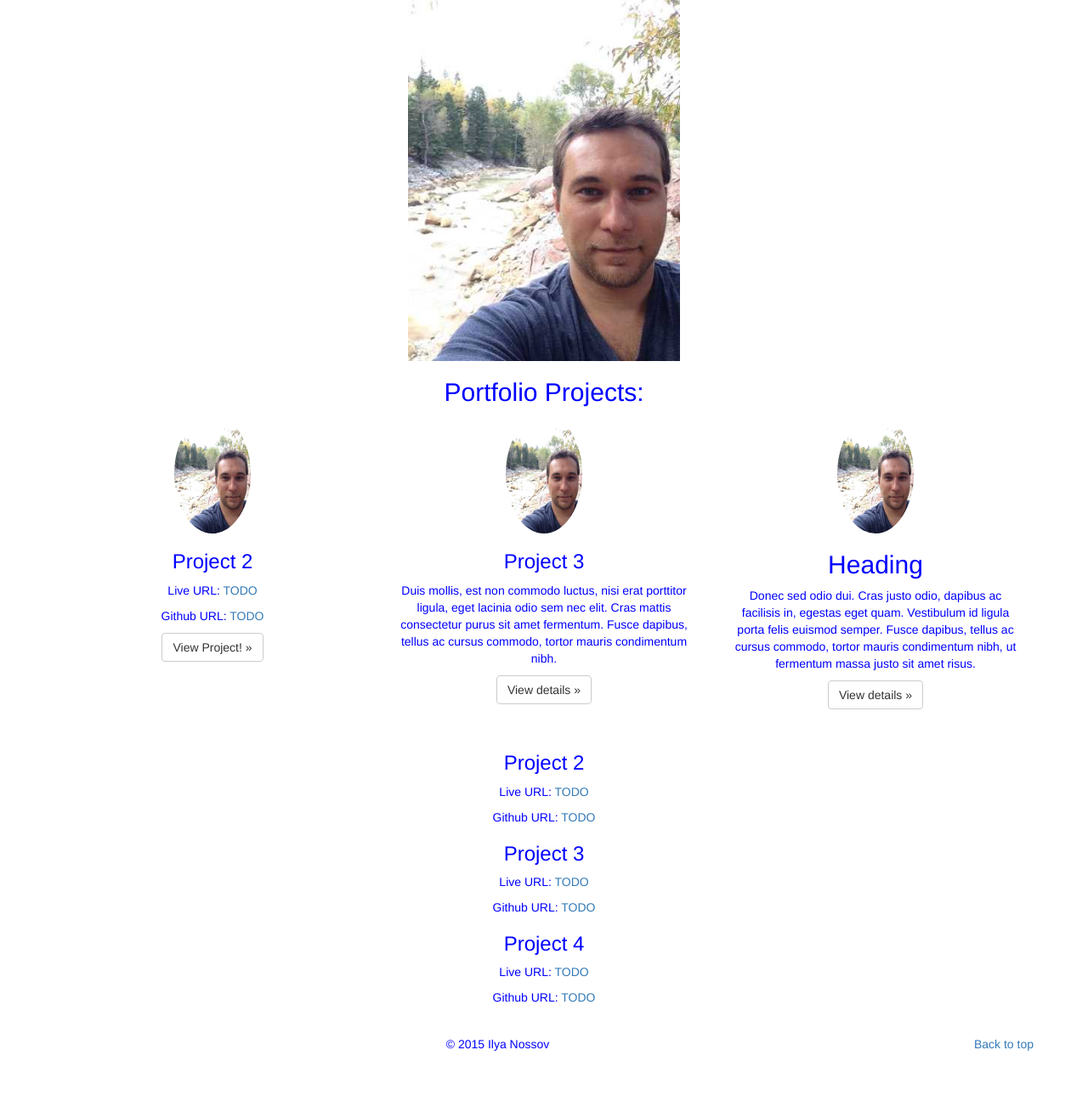
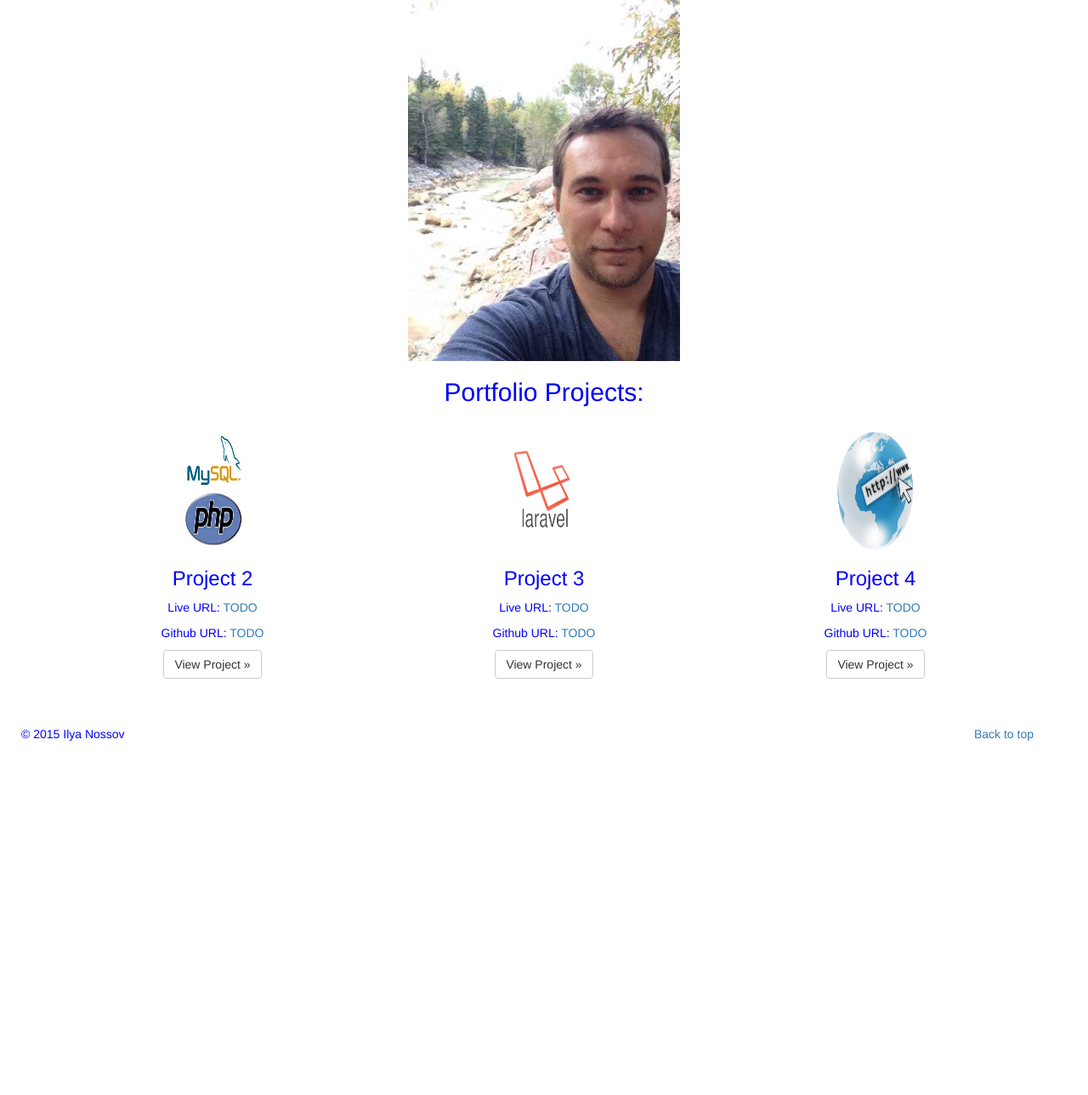
Before and after one commit to iliainc/p1, a PHP site: page / in a window 1280 px wide. Shown: the part 146-1435 px from the top of the page at 85% size. After the commit the page ends 1018 px from the top, so only its background shows below. Run offline with PHP 8.4, Linux system fonts and the light colour scheme; some libraries are stand-ins or nearby versions.

Commit message:
Modified Index with 3 project images and info.

```diff
--- a/css/carousel.css
+++ b/css/carousel.css
@@ -34,6 +34,7 @@
 /* Center align the text within the three columns below the carousel */
 .marketing .col-lg-4 {
   margin-bottom: 20px;
+  margin-top: 20px;
   text-align: center;
 }
 .marketing h2 {
--- a/index.php
+++ b/index.php
@@ -61,38 +61,28 @@
 
       <div class="row">
         <div class="col-lg-4">
-          <img class="img-circle" src="images/ilya.jpg" alt="Project 2 image" width="140" height="140">
+          <img class="img-circle" src="images/php.gif" alt="Project 2 image" width="140" height="140">
           <h3 id="project2">Project 2</h3>
           <p>Live URL: <a href="#">TODO</a></p>
           <p>Github URL: <a href="#">TODO</a></p>
-          <p><a class="btn btn-default" href="#" role="button">View Project! &raquo;</a></p>
-        </div><!-- /.col-lg-4 -->
+          <p><a class="btn btn-default" href="#" role="button">View Project &raquo;</a></p>
+        </div>
         <div class="col-lg-4">
-          <img class="img-circle" src="images/ilya.jpg" alt="Project 3 image" width="140" height="140">
-          <h3>Project 3</h3>
-          <p>Duis mollis, est non commodo luctus, nisi erat porttitor ligula, eget lacinia odio sem nec elit. Cras mattis consectetur purus sit amet fermentum. Fusce dapibus, tellus ac cursus commodo, tortor mauris condimentum nibh.</p>
-          <p><a class="btn btn-default" href="#" role="button">View details &raquo;</a></p>
-        </div><!-- /.col-lg-4 -->
+          <img class="img-circle" src="images/laravel.png" alt="Project 3 image" width="140" height="140">
+          <h3 id="project3">Project 3</h3>
+          <p>Live URL: <a href="#">TODO</a></p>
+          <p>Github URL: <a href="#">TODO</a></p>
+          <p><a class="btn btn-default" href="#" role="button">View Project &raquo;</a></p>
+        </div>
         <div class="col-lg-4">
-          <img class="img-circle" src="images/ilya.jpg" alt="Project 4 image" width="140" height="140">
-          <h2>Heading</h2>
-          <p>Donec sed odio dui. Cras justo odio, dapibus ac facilisis in, egestas eget quam. Vestibulum id ligula porta felis euismod semper. Fusce dapibus, tellus ac cursus commodo, tortor mauris condimentum nibh, ut fermentum massa justo sit amet risus.</p>
-          <p><a class="btn btn-default" href="#" role="button">View details &raquo;</a></p>
-        </div><!-- /.col-lg-4 -->
-      </div><!-- /.row -->
-
-    <h3 id="project2">Project 2</h3>
-      <p>Live URL: <a href="#">TODO</a></p>
-      <p>Github URL: <a href="#">TODO</a></p>
-
-    <h3 id="project3">Project 3</h3>
-      <p>Live URL: <a href="#">TODO</a></p>
-      <p>Github URL: <a href="#">TODO</a></p>
-
-    <h3 id="project4">Project 4</h3>
-      <p>Live URL: <a href="#">TODO</a></p>
-      <p>Github URL: <a href="#">TODO</a></p>
-
+          <img class="img-circle" src="images/final.png" alt="Project 4 image" width="140" height="140">
+          <h3 id="project4">Project 4</h3>
+          <p>Live URL: <a href="#">TODO</a></p>
+          <p>Github URL: <a href="#">TODO</a></p>
+          <p><a class="btn btn-default" href="#" role="button">View Project &raquo;</a></p>
+        </div>
+      </div>
+    </div>
 
   </div>
 
@@ -101,8 +91,6 @@
       <p>&copy; 2015 Ilya Nossov</p>
   </div>
 
-    <!-- jQuery (necessary for Bootstrap's JavaScript plugins) -->
-    <script src="https://ajax.googleapis.com/ajax/libs/jquery/1.11.3/jquery.min.js"></script>
     <!-- Include all compiled plugins (below), or include individual files as needed -->
     <script src="https://maxcdn.bootstrapcdn.com/bootstrap/3.3.6/js/bootstrap.min.js"></script>
 </body>
```
Also changed, not shown: images/final.png (added), images/laravel.png (added), images/php.gif (added).
